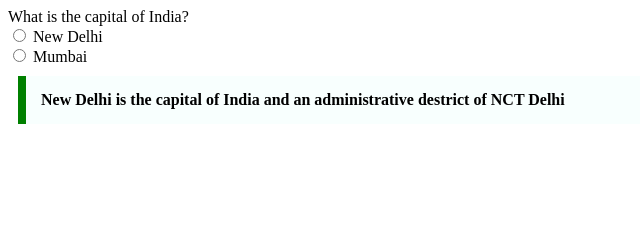
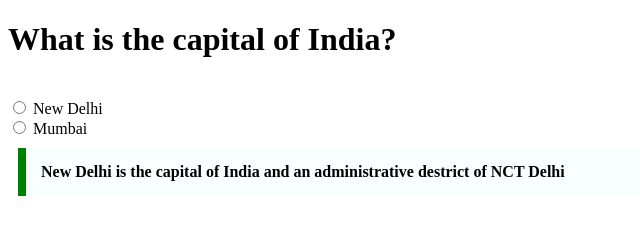
Before and after one commit to acciojob/trivia-dattaprabhu2001, a website: page main.html in a window 1280 px wide. Shown: the whole page, without its empty margins (0-640 px from the left). Drawn offline with Linux system fonts and the light colour scheme.

Commit message:
final trial

```diff
--- a/main.html
+++ b/main.html
@@ -8,7 +8,7 @@
   <body>
     <!-- the entire body must be written by student -->
     <form action="#">
-      <label for="name"> What is the capital of India?</label>
+      <h1>What is the capital of India?</h1>
       <br />
       <input type="radio" name="city" id="" />
       <label for="delhi">New Delhi</label>
--- a/styles.css
+++ b/styles.css
@@ -1,7 +1,8 @@
 
 /* Your CSS Code here. */
+
 .quote{
-    width: 600px;
+    max-width: 600px;
     background-color:#f8fffe ;
     /* height: 30px; */
     /* padding-top: 10px; */
```
